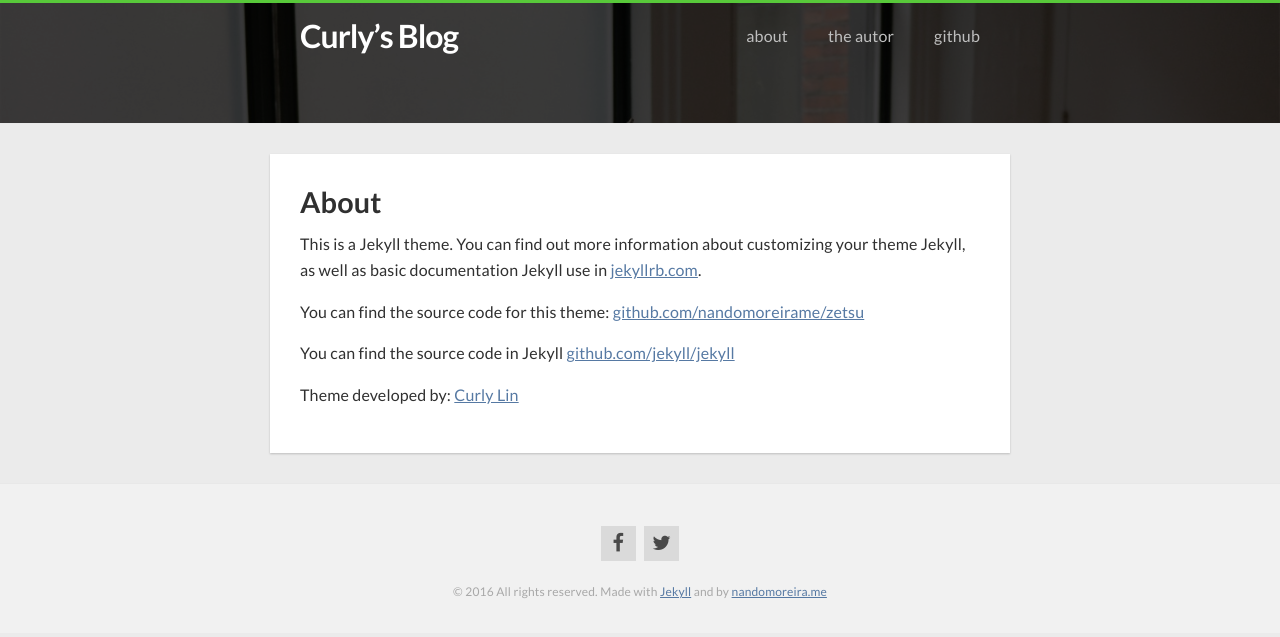
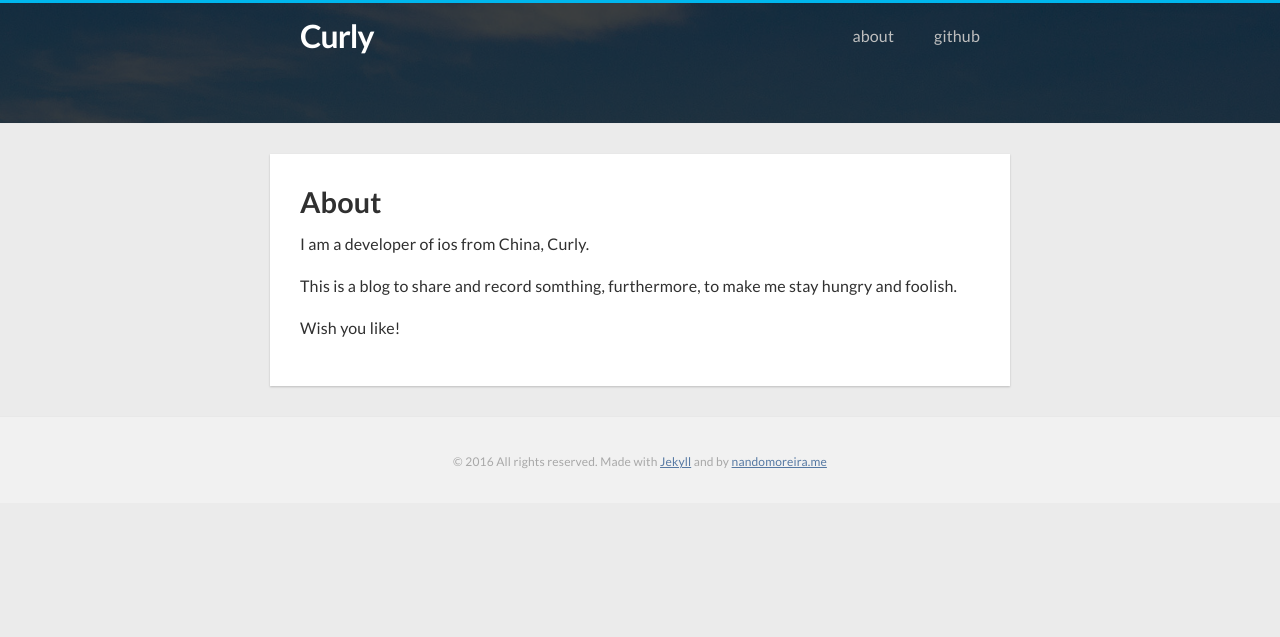
Before and after one commit to CCurly/CCurly.github.io, a Jekyll site: the page built from about.md, in a window 1280 px wide. Shown: the top 637 px of the page. Built offline with Jekyll 4.4.1, drawn with Linux system fonts in a browser that asks for light colours; nearby versions of some CDN libraries.

Commit message:
修改主题
封面，about，隐藏fb和twitter

```diff
--- a/_config.yml
+++ b/_config.yml
@@ -1,5 +1,5 @@
 # Site settings
-title: Curly’s Blog
+title: Curly
 email: culy_lin@foxmail.com
 description: 😄
 baseurl: ""
--- a/_includes/header.html
+++ b/_includes/header.html
@@ -21,17 +21,18 @@
             <li><a href="{{ page.url | prepend: site.baseurl }}">{{ page.title }}</a></li>
             {% endif %}
           {% endfor %}
-          <li><a href="{{ site.author.url }}/about" target="_blank">the autor</a></li>
-          <li><a href="{{ site.github }}" target="_blank">Github</a></li>
+          <!-- <li><a href="{{ site.author.url }}/about" target="_blank">the autor</a></li> -->
+          <li><a href="{{ site.github }}" target="_blank">GitHub</a></li>
         </ul>
       </nav>
     </div>
 
-    <!-- {% if page.slug == 'home' %}
+    {% if page.slug == 'home' %}
       <h2 class="txt-center">
-        Welcome to <strong>{{ site.title }}</strong>!
+        <!-- Welcome to <strong>{{ site.title }}</strong>! -->
+        Stay hungry, stay foolish.
       </h2>
-    {% endif %} -->
+    {% endif %}
 
   </div>
 
--- a/_includes/social-icons.html
+++ b/_includes/social-icons.html
@@ -1,6 +1,6 @@
-<div class="social-icons">
+<!-- <div class="social-icons">
   <ul class="text-left">
     <li><a href="{{ site.author.facebook }}" target="_blank"><i class="fa fa-facebook"></i></a></li>
     <li><a href="{{ site.author.twitter }}" target="_blank"><i class="fa fa-twitter"></i></a></li>
   </ul>
-</div>
+</div> -->
--- a/_sass/_variables.scss
+++ b/_sass/_variables.scss
@@ -19,7 +19,7 @@ $font-weight-bold  : 700 !default;
 
 $white-color      : #fff !default;
 $text-color       : #303030 !default;
-$brand-color      : #58c93a !default;
+$brand-color      : #00b7ee !default;
 $background-color : #f1f1f1 !default;
 $primary-color    : $brand-color !default;
 $bg-color         : #ebebeb !default;
--- a/about.md
+++ b/about.md
@@ -5,10 +5,8 @@ permalink: /about/
 slug: about
 ---
 
-This is a Jekyll theme. You can find out more information about customizing your theme Jekyll, as well as basic documentation Jekyll use in [jekyllrb.com](http://jekyllrb.com/).
+I am a  developer of ios from China, Curly.
 
-You can find the source code for this theme: [github.com/nandomoreirame/zetsu]({{ site.github }})
+This is a blog to share and record somthing, furthermore, to make me stay hungry and foolish.
 
-You can find the source code in Jekyll [github.com/jekyll/jekyll](https://github.com/jekyll/jekyll)
-
-Theme developed by: [{{ site.author.name }}]({{ site.author.url }})
+Wish you like!
```
Also changed, not shown: images/cover.jpg.
